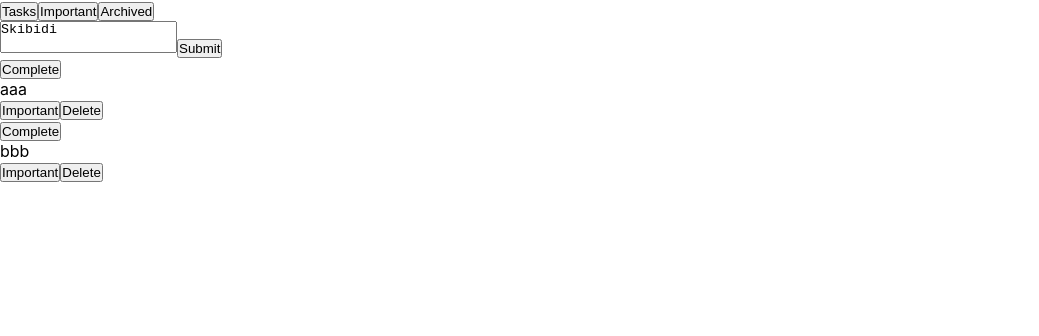
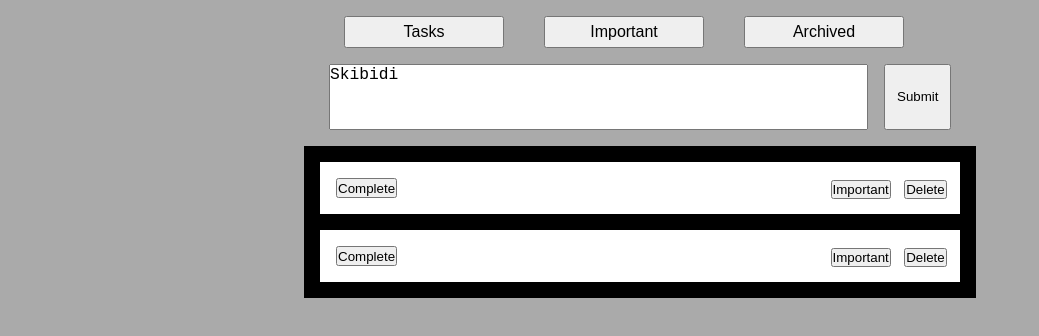
Before and after one commit to sterryn261/Checklist-Reloaded, a Vue app: page / in a window 1280 px wide. Shown: the top 336 px of the page, without its empty margins (0-1039 px from the left). Built offline with nearby package versions, Linux system fonts and the light colour scheme.

Commit message:
Created App component and add styles

```diff
--- a/src/App.vue
+++ b/src/App.vue
@@ -1,6 +1,8 @@
 <script setup lang="ts">
 import { ref } from "vue";
 import type { Ref } from "vue";
+
+import Tasks from "./components/Tasks.vue";
 
 interface Task {
   id: number;
@@ -8,6 +10,8 @@ interface Task {
   archived: boolean;
   important: boolean;
 }
+
+export type { Task };
 
 const newTask: Ref<string> = ref("Skibidi");
 
@@ -33,7 +37,7 @@ const addTask = (): void => {
       <button class="tasks">
         Tasks
       </button>
-      <button class="Important">
+      <button class="important">
         Important
       </button>
       <button class="archived">
@@ -46,22 +50,70 @@ const addTask = (): void => {
       <button @click=" addTask()">Submit</button>
     </div>
 
-    <div class="list-of-tasks" v-for="task in tasks">
-      <div class="task">
-        <button class="complete">Complete</button>
-        <div class="content">
-          {{ task.content }}
-        </div>
-
-        <div class="side-functions">
-          <button class="important">Important</button>
-          <button class="delete">Delete</button>
-        </div>
-      </div>
+    <div class="list-of-tasks">
+      <Tasks v-for="task in tasks" :task="task" />
     </div>
   </div>
 </template>
 
 <style scoped lang="scss">
+.screen {
+  display: flex;
+  flex-wrap: wrap;
+  flex-direction: column;
+  align-content: center;
+  gap: 1em;
 
+  width: 100vw;
+  height: 100vh;
+
+  background: #aaa;
+
+  .view {
+    display: flex;
+    flex-wrap: wrap;
+    justify-content: space-evenly;
+
+    margin-top: 1em;
+    width: 50%;
+
+    button {
+      position: relative;
+      width: 25%;
+
+      padding: 0.3em;
+
+      font-size: 100%;
+    }
+  }
+
+  .new-task {
+    display: flex;
+    flex-direction: row;
+    justify-content: center;
+
+    gap: 1em;
+
+    textarea {
+      width: 80%;
+      font-size: 125%;
+    }
+
+    button {
+      width: 5em;
+      height: 5em;
+    }
+  }
+
+  .list-of-tasks {
+    display: flex;
+    flex-direction: column;
+    gap: 1em;
+    width: 50vw;
+
+    padding: 1em;
+
+    background: #000;
+  }
+}
 </style>
--- /dev/null
+++ b/src/components/Tasks.vue
@@ -0,0 +1,52 @@
+<script setup lang="ts">
+import type { Task } from '../App.vue';
+
+const props = defineProps<{
+  task: Task
+}>();
+
+</script>
+
+<template>
+  <div class="task">
+    <button class="complete">Complete</button>
+    <div class="content">
+      {{ props.task.content }}
+    </div>
+
+    <div class="side-functions">
+      <button class="important">Important</button>
+      <button class="delete">Delete</button>
+    </div>
+  </div>
+</template>
+
+<style scoped lang="scss">
+.task {
+  display: flex;
+  flex-direction: row;
+
+  position: relative;
+  padding: 1em;
+
+  background: #fff;
+
+
+  .content {
+    word-wrap: break-word;
+    width: 70%;
+
+    margin-left: 1em;
+    color: #ffffff;
+  }
+
+  .side-functions {
+    position: absolute;
+    right: 0;
+
+    button {
+      margin-right: 1em;
+    }
+  }
+}
+</style>
--- a/src/style.scss
+++ b/src/style.scss
@@ -1,3 +1,4 @@
+// Color wheel :
 $light-primary: #aaaaaa;
 $light-secondary: #aaaaaa;
 $light-accent: #aaaaaa;
@@ -5,6 +6,8 @@ $light-accent: #aaaaaa;
 $dark-primary: #aaaaaa;
 $dark-secondary: #aaaaaa;
 $dark-accent: #aaaaaa;
+
+// Alternative colors :
 
 :root {
   font-family: Inter, system-ui, Arial, Helvetica, sans-serif;
```
